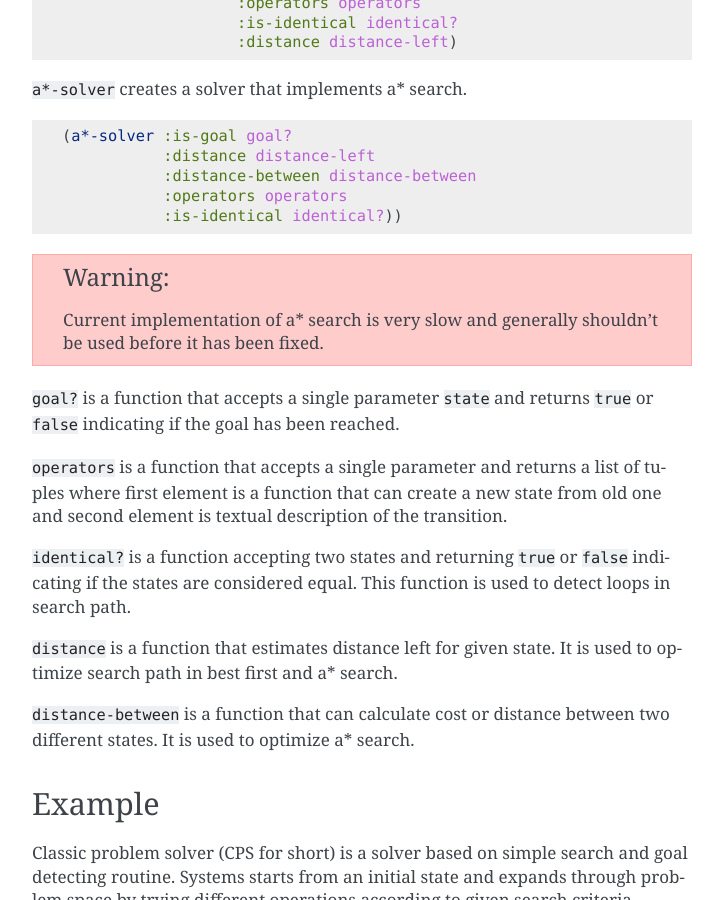
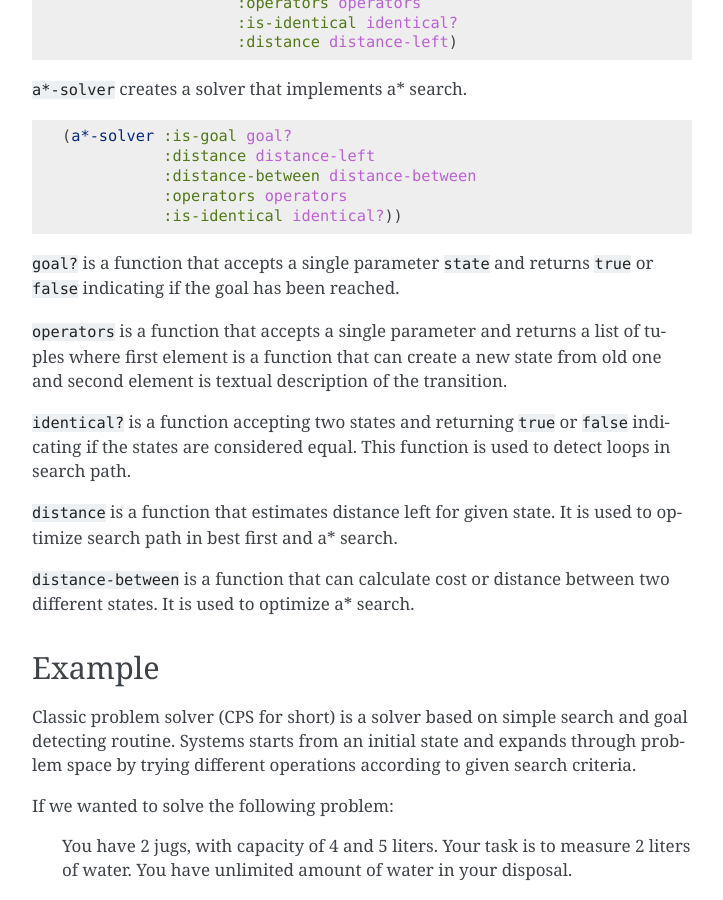
Before and after one commit to tuturto/stilpo, a Sphinx documentation site: the page built from doc/source/cps.rst, in a window 1280 px wide and 900 px high, scrolled down 518 px. Shown: the whole window, without its empty margins (388-1111 px from the left). Built offline with Sphinx 7.4.7, drawn with Linux system fonts in a browser that asks for light colours.

```diff
--- a/doc/source/cps.rst
+++ b/doc/source/cps.rst
@@ -41,9 +41,6 @@
               :operators operators
               :is-identical identical?))
 
-.. warning::
-   Current implementation of a* search is very slow and generally
-   shouldn't be used before it has been fixed.
 
 ``goal?`` is a function that accepts a single parameter ``state`` and
 returns ``true`` or ``false`` indicating if the goal has been reached.
```
Also changed, not shown: 1 other file.
